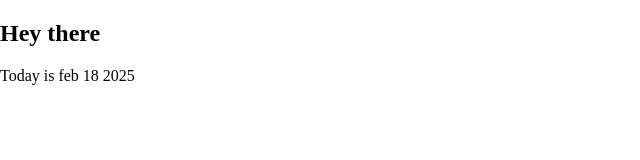
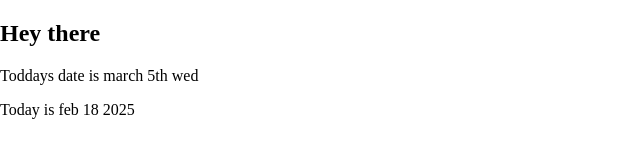
Before and after one commit to sbokowski/template-test, a plain HTML site: page index.html in a window 1280 px wide. Shown: the whole page, without its empty margins (0-640 px from the left). Drawn offline with Linux system fonts and the light colour scheme.

Commit message:
todays date

```diff
--- a/index.html
+++ b/index.html
@@ -21,7 +21,8 @@
     <link rel="stylesheet" href="style.css" />
   </head>
   <body>
-    <h2>Hey there</h2>
+    <h2>Hey there </h2>
+    <p>Toddays date is march 5th wed</p>
     <p>Today is feb 18 2025</p>
     <!--  Scripot  -->
     <script src="script.js"></script>
```
Also changed, not shown: x-help.txt (added).
